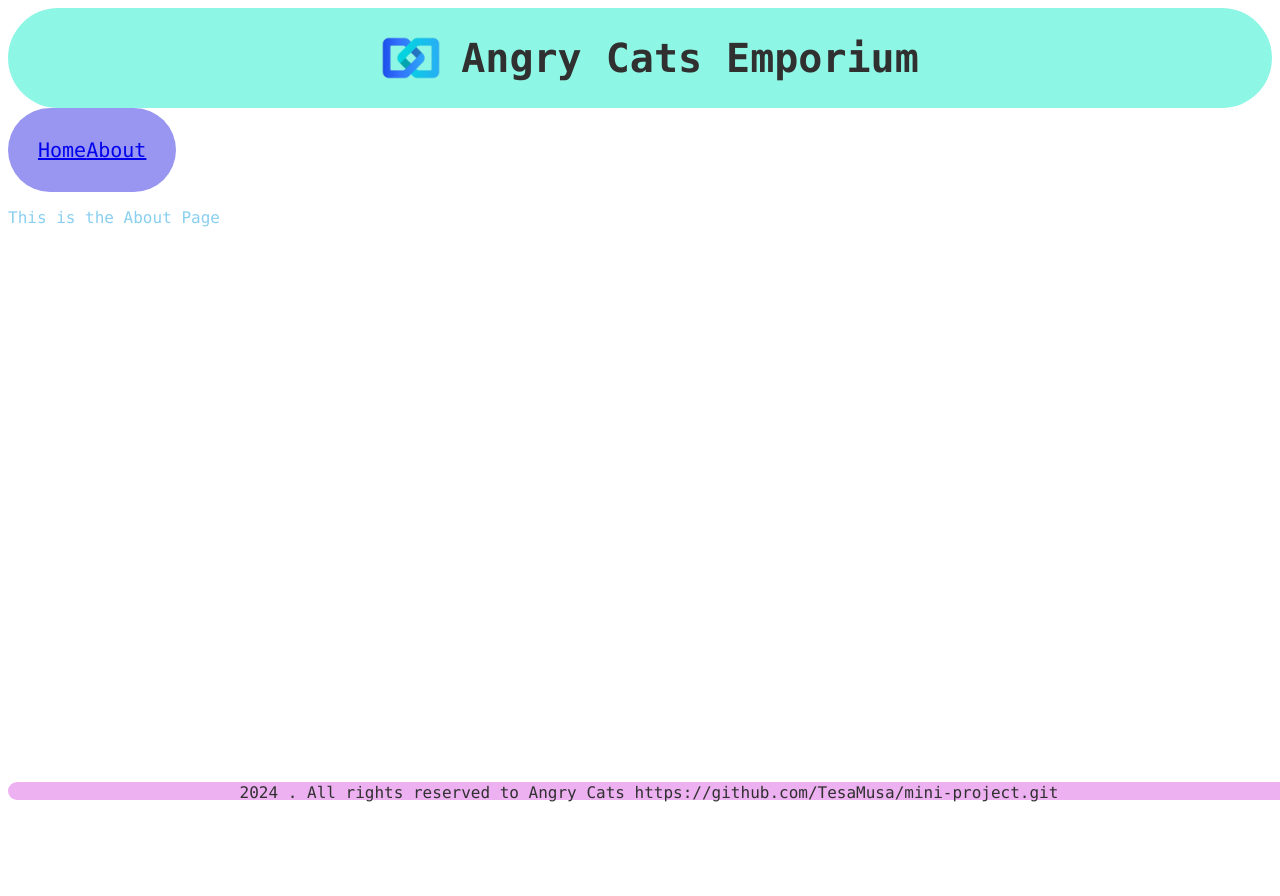
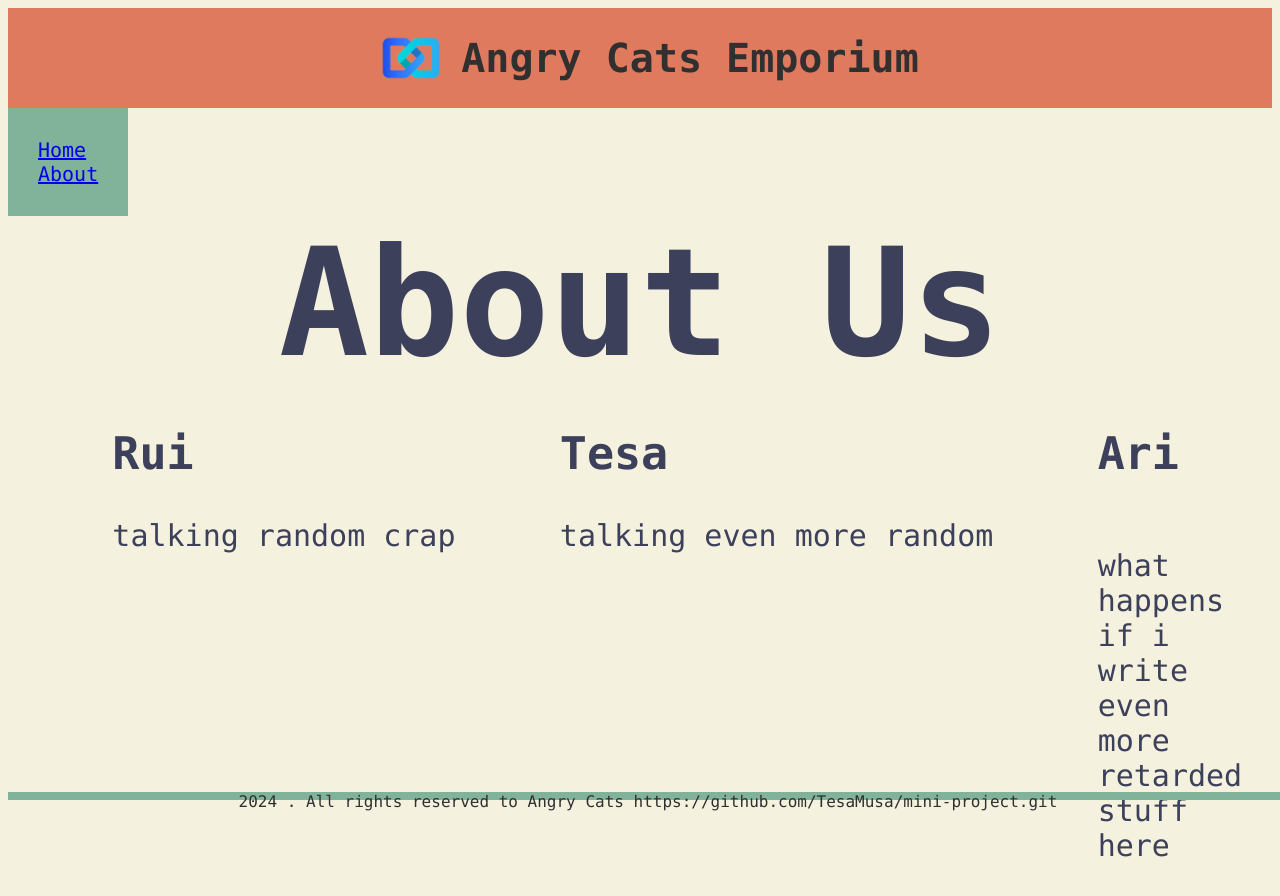
Before and after one commit to TesaMusa/mini-project, a React (Vite) app in the folder e-commerce-spa/: page /about in a window 1280 px wide. Shown: the top 896 px of the page. Before the commit the page ends 800 px from the top, so only its background shows below. Built offline with nearby package versions, Linux system fonts and the light colour scheme.

Commit message:
css changes and about us page

```diff
--- a/e-commerce-spa/src/App.css
+++ b/e-commerce-spa/src/App.css
@@ -1,44 +1,17 @@
 :root {
-  margin: 0;
-  padding: 0;
   font-family: "Lucida Console", "Open Sans", sans-serif;
   text-align: left;
-  background-color: white;
+  background-color: #f4f1de;
 }
 
 body {
-  background-color: white;
-  color: #89cff0;
-}
-
-.my-students {
-  margin: 0;
-  text-align: center;
-  color: #9896f1;
-}
-
-/* table */
-table {
-  width: 80%;
-  margin: auto;
-  border-collapse: collapse;
-}
-
-th,
-td {
-  padding: 10px;
-  border: 1px solid #ddd;
-}
-
-th {
-  background-color: #f2f2f2;
-}
-
-td {
-  font-size: 16px;
+  background-color: #f4f1de;
+  color: #3d405b;
 }
 
 button {
+  display: flex;
+  align-items: center;
   padding: 5px 10px;
   background-color: #ff0000;
   color: #fff;
--- a/e-commerce-spa/src/App.jsx
+++ b/e-commerce-spa/src/App.jsx
@@ -3,6 +3,8 @@ import "./App.css";
 import "./components/Navbar.css";
 import "./components/Sidebar.css";
 import "./components/Footer.css";
+import "./pages/About.css";
+import "./components/Products.css";
 
 import NavBar from "./components/Navbar";
 import SideBar from "./components/Sidebar";
--- a/e-commerce-spa/src/components/Footer.css
+++ b/e-commerce-spa/src/components/Footer.css
@@ -3,22 +3,8 @@
   text-align: center;
   position: fixed;
   bottom: 0;
-  height: 2vh;
-  background-color: #edb1f1;
+  height: 1vh;
+  background-color: #81b29a;
   color: #303030;
-  padding: 1px;
-  border-radius: 50px;
   justify-content: center;
 }
-
-.rights {
-  margin: 0px;
-}
-
-.git {
-  margin: 0px;
-}
-
-.linkGit {
-  margin: 0px;
-}
--- a/e-commerce-spa/src/components/Navbar.css
+++ b/e-commerce-spa/src/components/Navbar.css
@@ -2,8 +2,7 @@
   display: flex;
   font-size: 1em;
   height: 100px;
-  background-color: #8ef6e4;
-  border-radius: 50px;
+  background-color: #e07a5f;
   justify-content: center;
 }
 .imageLogo {
--- /dev/null
+++ b/e-commerce-spa/src/components/Products.css
@@ -0,0 +1,22 @@
+.productsText {
+  max-width: 500px;
+}
+.product-item {
+  display: flex;
+  justify-content: space-between;
+  margin: 20px;
+  border: 0.5px solid;
+  border-color: #e07a5f;
+}
+.products-container {
+  display: flex;
+  flex-wrap: wrap;
+  justify-content: space-between;
+  background-color: #f4f1de;
+}
+.image-products {
+  height: 400px;
+  width: 500px;
+  object-fit: contain;
+  background-color: transparent;
+}
--- a/e-commerce-spa/src/components/Products.jsx
+++ b/e-commerce-spa/src/components/Products.jsx
@@ -31,13 +31,14 @@ function Products() {
           {productsToDisplay.map((product) => (
             <div key={product.id} className="product-item">
               <img
+                className="image-products"
                 src={product.thumbnail}
                 alt={product.title}
                 onClick={() => {
                   navigate(`/details/${product.id}`);
                 }}
               />
-              <div>
+              <div className="productsText">
                 <h3>{product.title}</h3>
                 <p>{product.description}</p>
                 <p>Price: ${product.price}</p>
--- a/e-commerce-spa/src/components/Sidebar.css
+++ b/e-commerce-spa/src/components/Sidebar.css
@@ -8,21 +8,19 @@
 .sidebar-list {
   margin: 0px;
   padding: 30px;
-  background-color: #9896f1;
-  border-radius: 50px;
-  color: #303030;
+  background-color: #81b29a;
+  color: #81b29a;
   font-size: 20px;
+  display: flex;
+  flex-direction: column;
 }
 .home {
   margin: 0px;
 }
-.home:hover,
-.about:hover {
-  background-color: #283b66;
-}
+
 .about {
   text-decoration: none;
-  color: #303030;
+  color: #81b29a;
   cursor: pointer;
   margin: 0px;
 }
--- /dev/null
+++ b/e-commerce-spa/src/pages/About.css
@@ -0,0 +1,23 @@
+.names {
+  display: flex;
+  width: 100%;
+
+  justify-content: space-evenly;
+  font-size: 30px;
+}
+.about {
+  display: flex;
+  justify-content: center;
+
+  color: #3d405b;
+  font-size: 150px;
+}
+.textAboutUs {
+  display: flex;
+}
+.ari {
+  display: flex;
+  max-width: 70px;
+  margin: 0px;
+  flex-wrap: wrap;
+}
--- a/e-commerce-spa/src/pages/About.jsx
+++ b/e-commerce-spa/src/pages/About.jsx
@@ -2,7 +2,21 @@ import Products from "../components/Products";
 function About() {
   return (
     <div>
-      <p>This is the About Page</p>
+      <h1 className="about">About Us</h1>
+      <div className="names">
+        <div>
+          <h2>Rui</h2>
+          <p>talking random crap</p>
+        </div>
+        <div>
+          <h2>Tesa</h2>
+          <p>talking even more random</p>
+        </div>
+        <div className="ari">
+          <h2>Ari</h2>
+          <p>what happens if i write even more retarded stuff here</p>
+        </div>
+      </div>
     </div>
   );
 }
```
